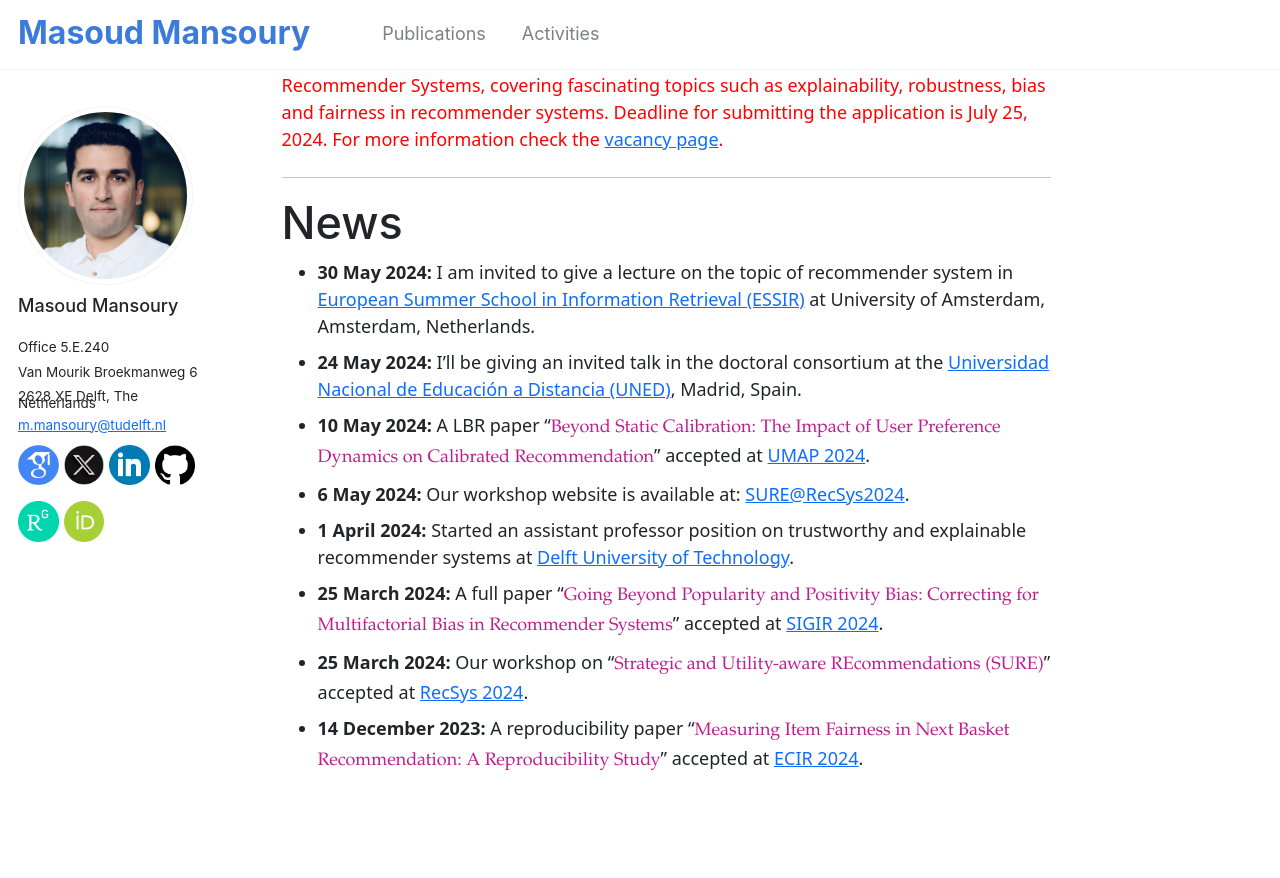
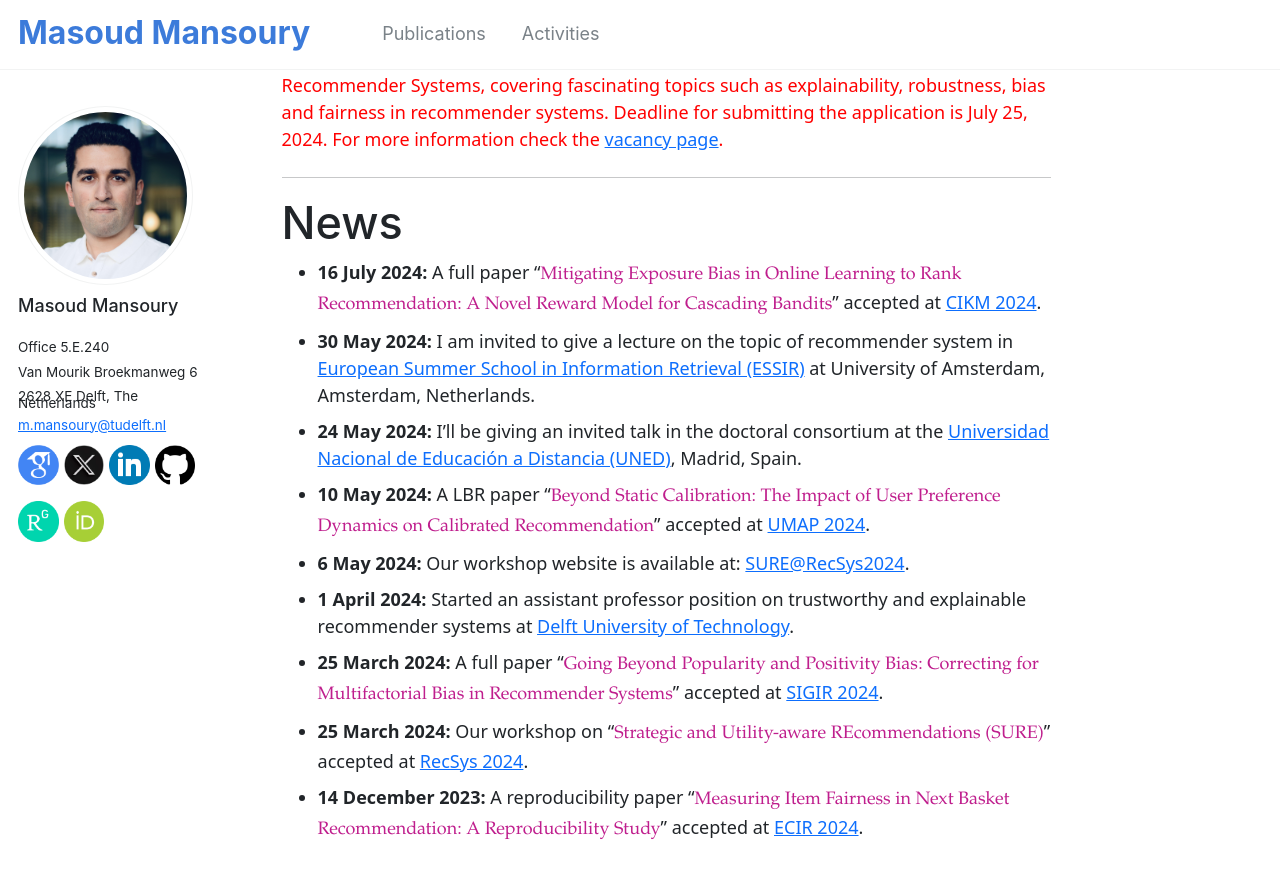
Before and after one commit to masoudmansoury/masoudmansoury.github.io, a Jekyll site: the page built from _pages/about.md, in a window 1280 px wide and 900 px high, scrolled down 860 px. Shown: the top 878 px of the window. Built offline with Jekyll 4.4.1, drawn with Linux system fonts in a browser that asks for light colours; nearby versions of some CDN libraries; library files that are not in the unit come from our copies.

Commit message:
about.md

```diff
--- a/_pages/about.md
+++ b/_pages/about.md
@@ -21,6 +21,7 @@ Masoud's broad research interests lie in the area of **Trustworthy and Explainab
 
 # News
 
+* **16 July 2024:** A full paper "<span style='color:#BF1E8D;font-family: "Book Antiqua";'>Mitigating Exposure Bias in Online Learning to Rank Recommendation: A Novel Reward Model for Cascading Bandits</span>" accepted at [CIKM 2024](https://cikm2024.org/).
 * **30 May 2024:** I am invited to give a lecture on the topic of recommender system in [European Summer School in Information Retrieval (ESSIR)](https://2024.essir.eu/) at University of Amsterdam, Amsterdam, Netherlands.
 * **24 May 2024:** I'll be giving an invited talk in the doctoral consortium at the [Universidad Nacional de Educación a Distancia (UNED)](https://www.uned.es/universidad/inicio/en/), Madrid, Spain.
 * **10 May 2024:** A LBR paper "<span style='color:#BF1E8D;font-family: "Book Antiqua";'>Beyond Static Calibration: The Impact of User Preference Dynamics on Calibrated Recommendation</span>" accepted at [UMAP 2024](https://www.um.org/umap2024/).
```
Also changed, not shown: 1 other file.
